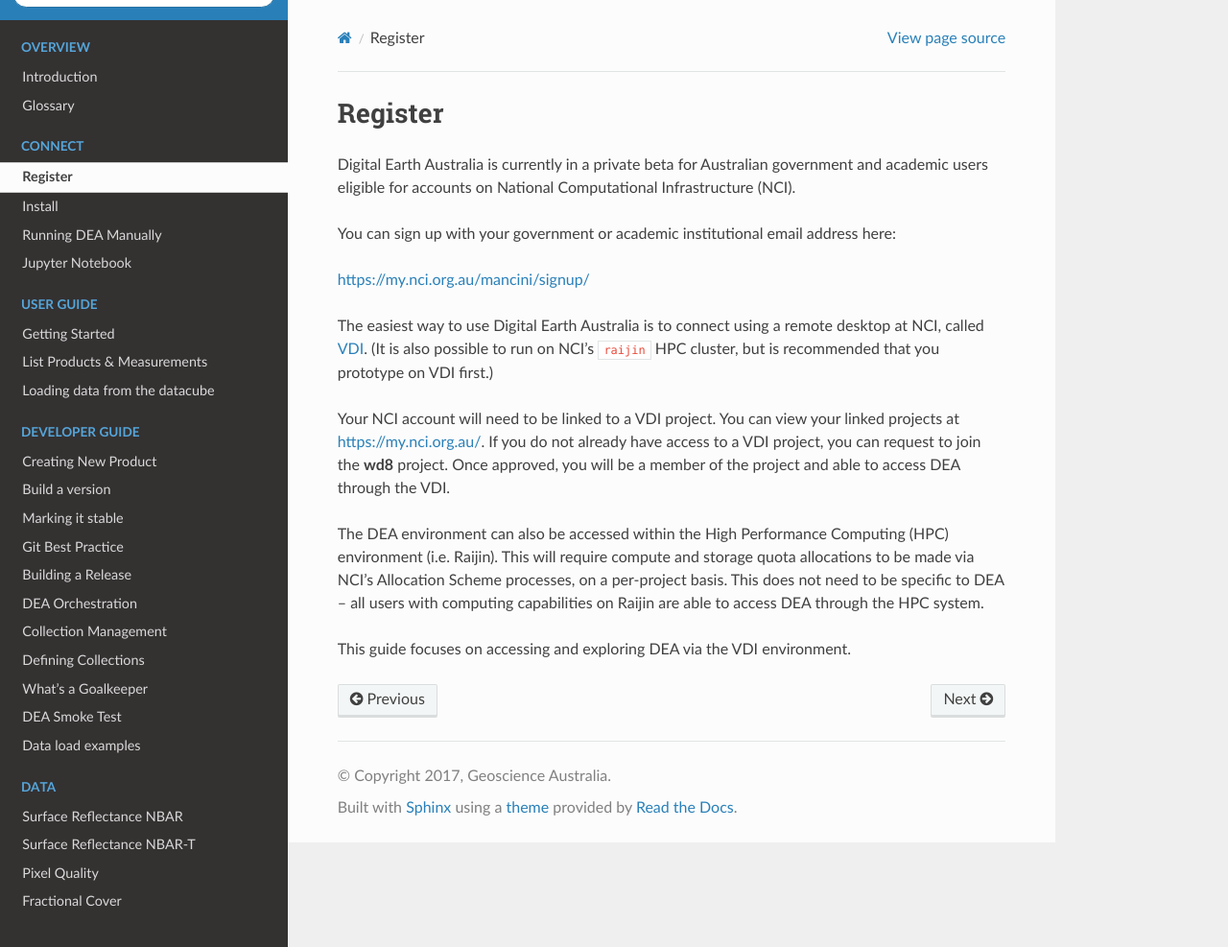
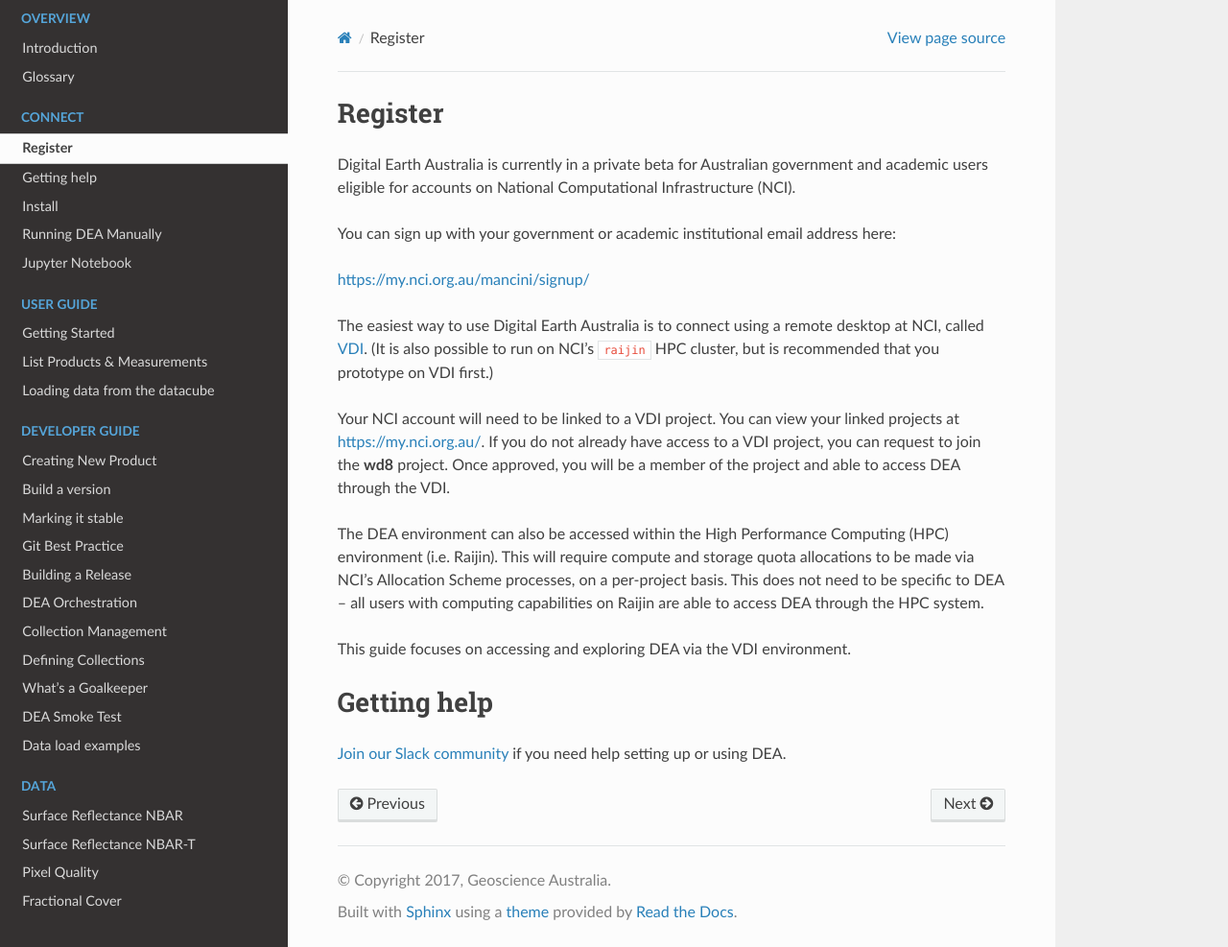
Before and after one commit to GeoscienceAustralia/digitalearthau, a Sphinx documentation site: the page built from docs/connect/account.rst, in a window 1280 px wide and 987 px high. Shown: the whole window at 96% size. Built offline with Sphinx 7.4.7 and the Read the Docs theme 2.0.0, drawn with Linux system fonts in a browser that asks for light colours.

Commit message:
Added info about joining DEA Slack

```diff
--- a/docs/connect/account.rst
+++ b/docs/connect/account.rst
@@ -27,3 +27,8 @@
 computing capabilities on Raijin are able to access DEA through the HPC system.
 
 This guide focuses on accessing and exploring DEA via the VDI environment.
+
+Getting help
+============
+
+`Join our Slack community <https://opendatacube.signup.team/>`_ if you need help setting up or using DEA.
```
